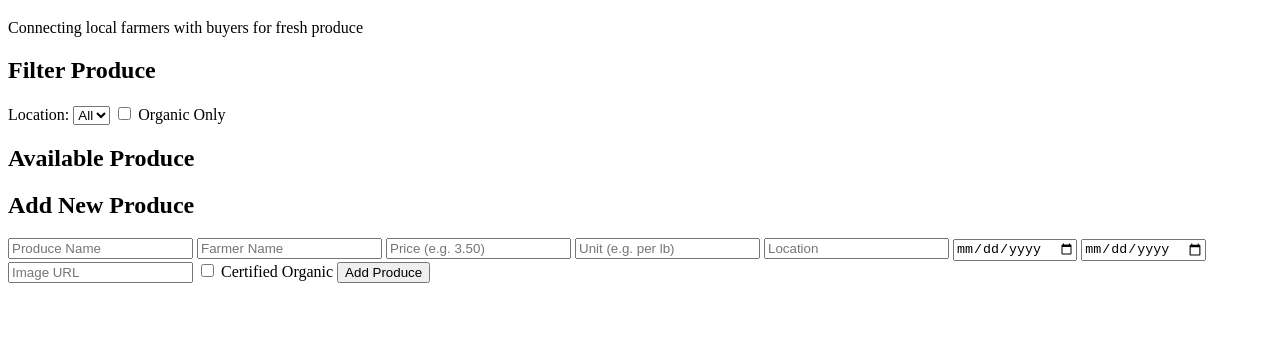
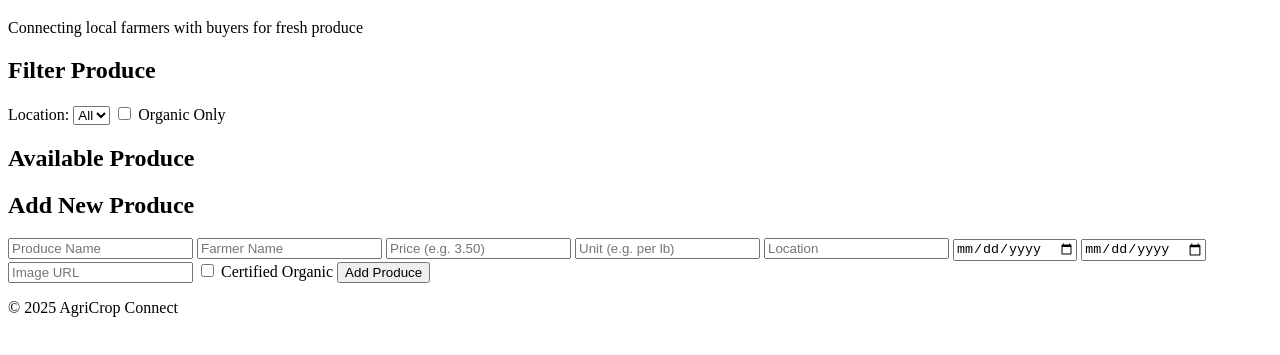
Before and after one commit to liliancherono/phase1-final-project-AgriCrop-Connect, a website: page index.html in a window 1280 px wide. Shown: the part 61-416 px from the top of the page. Drawn offline with Linux system fonts and the light colour scheme.

Commit message:
Adds the latest commit to index.html

```diff
--- a/index.html
+++ b/index.html
@@ -50,5 +50,10 @@
       <button type="submit">Add Produce</button>
       </form>
     </section>
+    <footer>
+    <p>&copy; 2025 AgriCrop Connect</p>
+  </footer>
+
+  <script src="index.js"></script>
 </body>
 </html>
```
